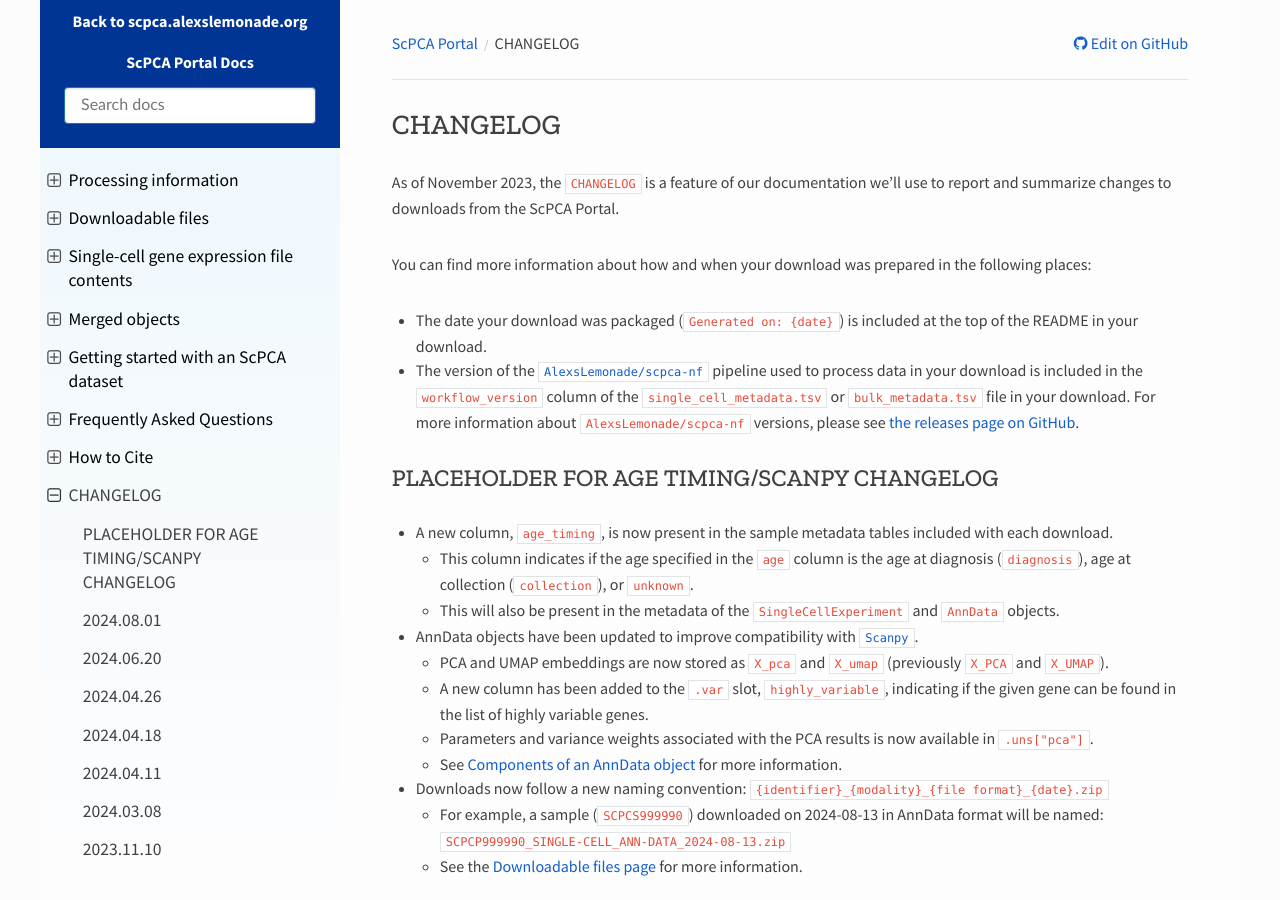
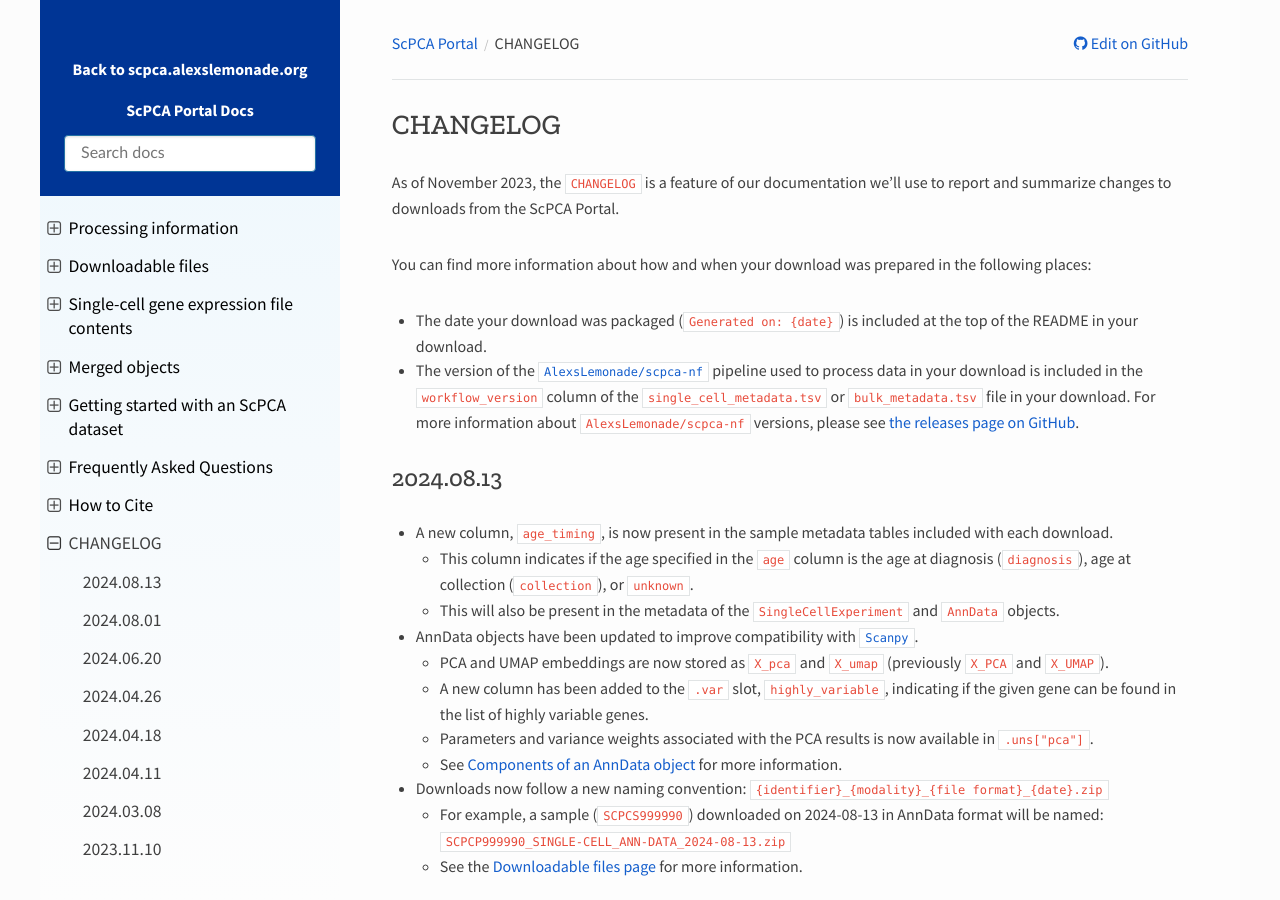
Before and after one commit to DongzeHE/scpca-docs, a Sphinx documentation site: the page built from docs/CHANGELOG.md, in a window 1280 px wide and 900 px high. Built offline with Sphinx 7.4.7 and the Read the Docs theme 2.0.0, drawn with Linux system fonts in a browser that asks for light colours.

Commit message:
Use today's date

```diff
--- a/docs/CHANGELOG.md
+++ b/docs/CHANGELOG.md
@@ -12,7 +12,7 @@
 <!-- PUT THE NEW CHANGELOG ENTRY RIGHT BELOW THIS -->
 <!-------------------------------------------------->
 
-## PLACEHOLDER FOR AGE TIMING/SCANPY CHANGELOG
+## 2024.08.13
 
 * A new column, `age_timing`, is now present in the sample metadata tables included with each download.
   * This column indicates if the age specified in the `age` column is the age at diagnosis (`diagnosis`), age at collection (`collection`), or `unknown`.
```
